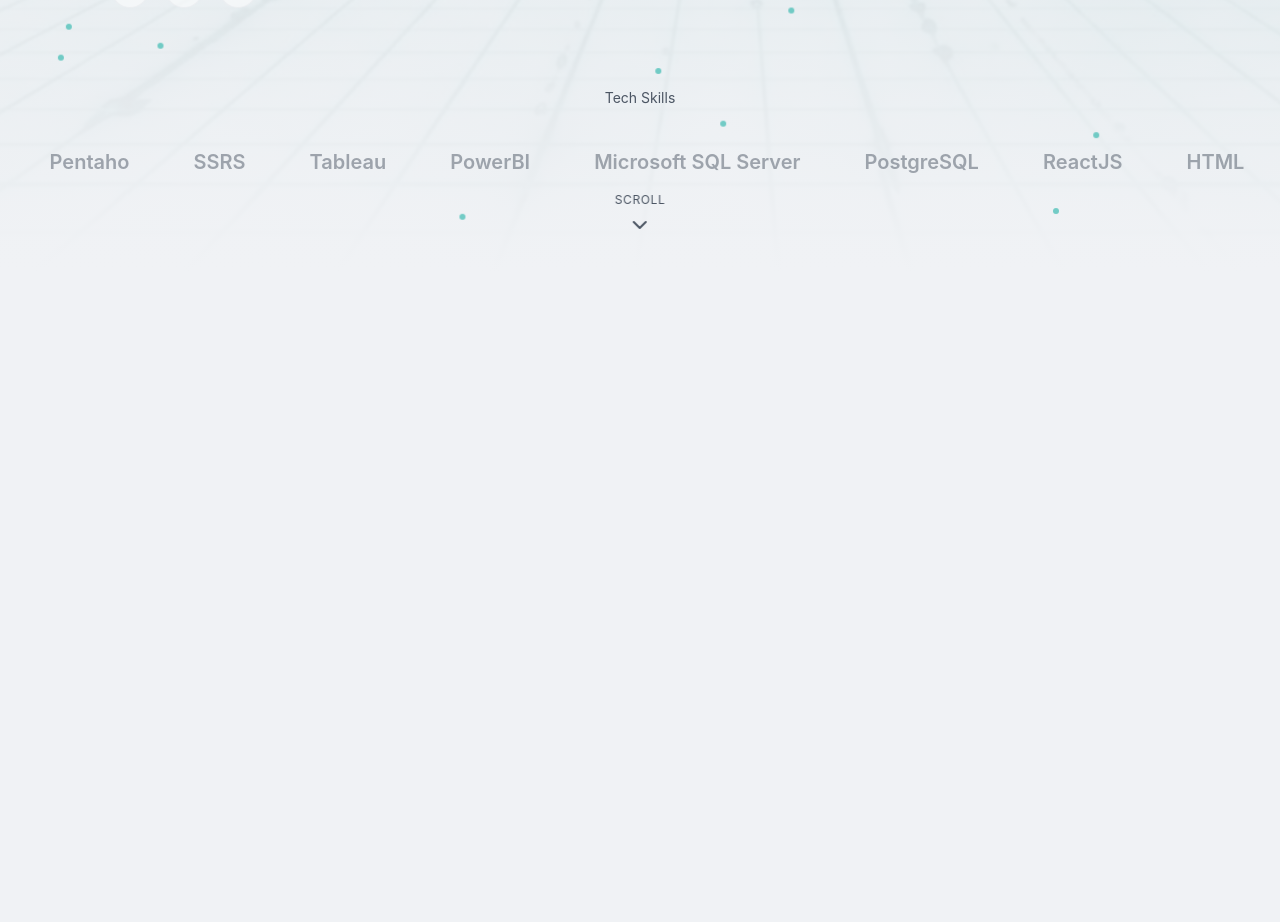
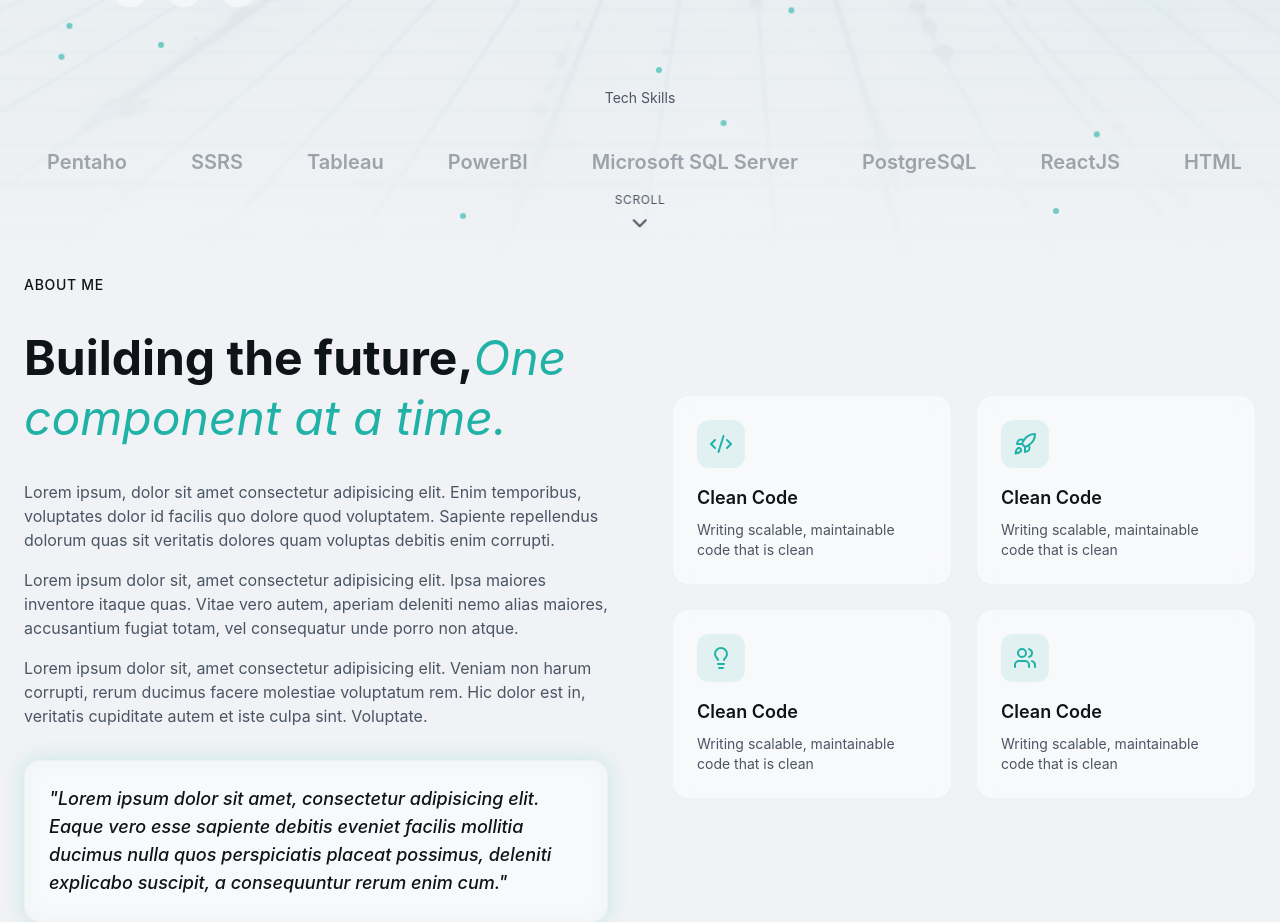
Before and after one commit to eril19/Portfolio-2, a React (Vite) app: page / in a window 1280 px wide. Shown: the part 830-1752 px from the top of the page. Before the commit the page ends 1102 px from the top, so only its background shows below. Built offline with nearby package versions, Linux system fonts and the light colour scheme.

Commit message:
add about section

```diff
--- a/src/index.css
+++ b/src/index.css
@@ -54,7 +54,7 @@
 /* 🌙 DARK MODE */
 .dark {
   /* Match the deep pitch-black background */
-  --color-background: #000000d8;
+  --color-background: #000000;
   --color-foreground: #f5f5f5;
 
   /* Slightly lighter off-black for cards/surfaces to show depth */
--- a/src/section/About.jsx
+++ b/src/section/About.jsx
@@ -1,11 +1,100 @@
-import React from 'react'
+import { Code2, Lightbulb, Rocket, Users } from "lucide-react";
+import React from "react";
 
 const About = () => {
+  const highlights = [
+    {
+      icon: Code2,
+      title: "Clean Code",
+      desc: "Writing scalable, maintainable code that is clean",
+    },
+    {
+      icon: Rocket,
+      title: "Clean Code",
+      desc: "Writing scalable, maintainable code that is clean",
+    },
+    {
+      icon: Lightbulb,
+      title: "Clean Code",
+      desc: "Writing scalable, maintainable code that is clean",
+    },
+    {
+      icon: Users,
+      title: "Clean Code",
+      desc: "Writing scalable, maintainable code that is clean",
+    },
+  ];
   return (
     <section>
+      <div className="container mx-auto px-6 relative z-10">
+        <div className="grid lg:grid-cols-2 gap-16 items-center">
+          {/* Left Column */}
+          <div className="space-y-8">
+            <div className="animate-fade-in">
+              <span className="text-secondary-fg text-sm font-medium tracking-wider uppercase">
+                About Me
+              </span>
+            </div>
+            <h2 className="text-4xl md:text-5xl font-bold animate-fade-in leading-tight animate-fade-in animate-delay-100 text-secondary-fg">
+              Building the future,
+              <span className="font-seerif italic font-normal text-primary">
+                One component at a time.
+              </span>
+            </h2>
 
+            <div className="text-muted-fg space-y-4 animate-delay-200 adnimate-fade-in">
+              <p>
+                Lorem ipsum, dolor sit amet consectetur adipisicing elit. Enim
+                temporibus, voluptates dolor id facilis quo dolore quod
+                voluptatem. Sapiente repellendus dolorum quas sit veritatis
+                dolores quam voluptas debitis enim corrupti.
+              </p>
+              <p>
+                Lorem ipsum dolor sit, amet consectetur adipisicing elit. Ipsa
+                maiores inventore itaque quas. Vitae vero autem, aperiam
+                deleniti nemo alias maiores, accusantium fugiat totam, vel
+                consequatur unde porro non atque.
+              </p>
+              <p>
+                Lorem ipsum dolor sit, amet consectetur adipisicing elit. Veniam
+                non harum corrupti, rerum ducimus facere molestiae voluptatum
+                rem. Hic dolor est in, veritatis cupiditate autem et iste culpa
+                sint. Voluptate.
+              </p>
+            </div>
+
+            <div className="font-medium italic text-fg glass rounded-2xl p-6 glow-border animate-fade-in animate-delay-300 text-lg">
+              <p>
+                "Lorem ipsum dolor sit amet, consectetur adipisicing elit. Eaque
+                vero esse sapiente debitis eveniet facilis mollitia ducimus
+                nulla quos perspiciatis placeat possimus, deleniti explicabo
+                suscipit, a consequuntur rerum enim cum."
+              </p>
+            </div>
+          </div>
+
+          {/* Right Column - highlight*/}
+          <div className="grid sm:grid-cols-2 gap-6 ">
+            {highlights.map((highlight, index) => (
+              <div
+                key={index}
+                className="glass p-6 rounded-2xl animate-fade-in"
+                style={{ animationDelay: `${(index + 1) * 100}ms` }}
+              >
+                <div className="w-12 h-12 rounded-xl bg-primary/10 flex items-center justify-center mb-4 hover:bg-primary/20">
+                  <highlight.icon className="w-6 h-6 text-primary" />
+                </div>
+                <h3 className="text-lg font-semibold mb-2">
+                  {highlight.title}
+                </h3>
+                <p className="text-sm text-muted-fg">{highlight.desc}</p>
+              </div>
+            ))}
+          </div>
+        </div>
+      </div>
     </section>
-  )
-}
+  );
+};
 
-export default About
+export default About;
```
